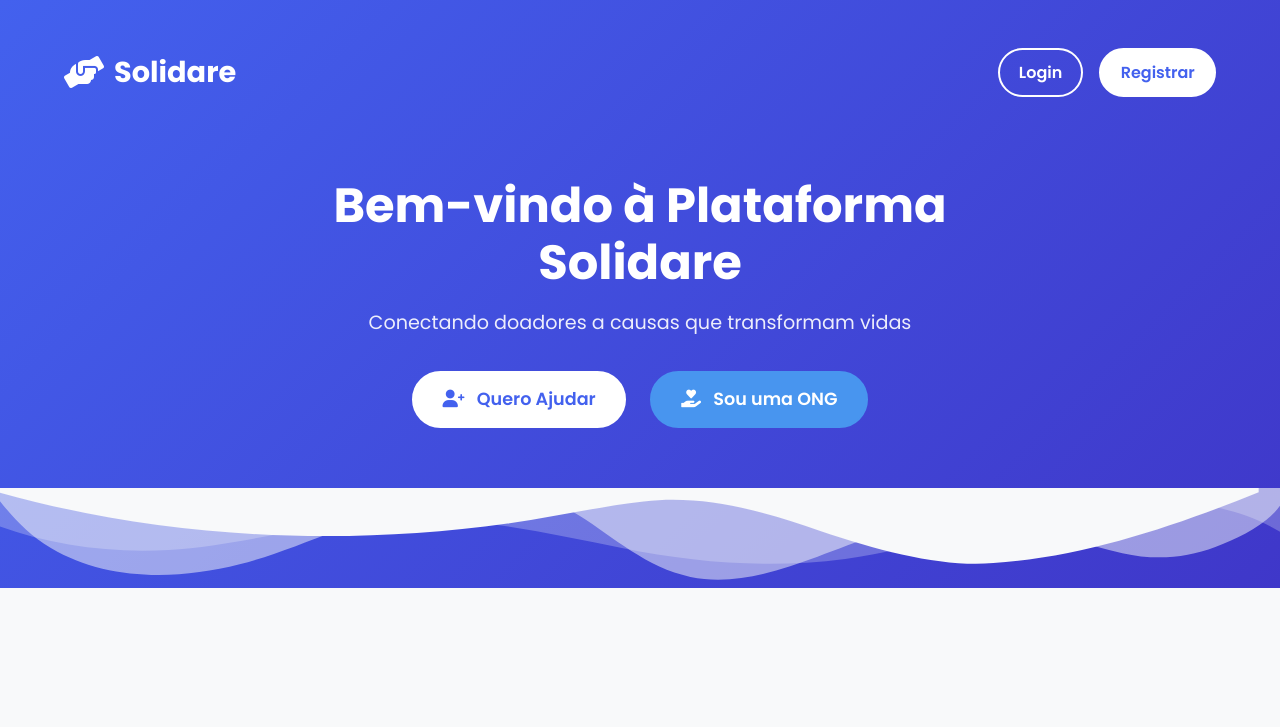
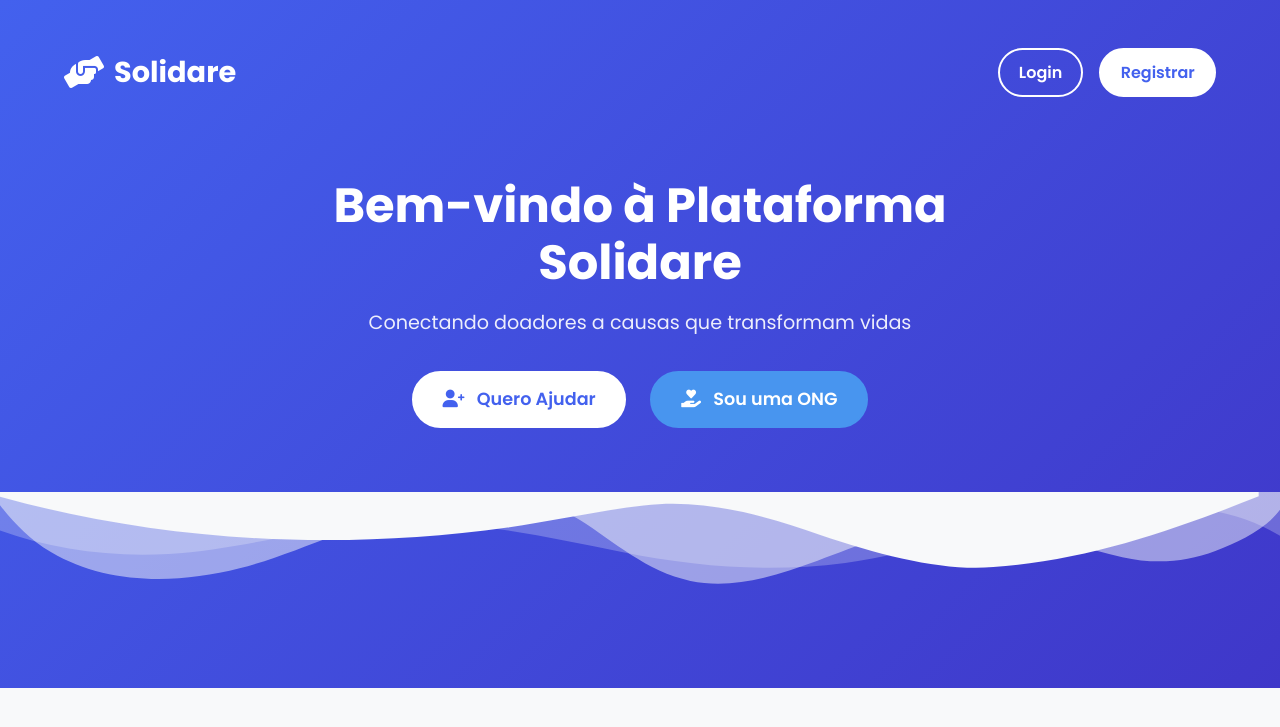
Before and after one commit to r7fael/solidare, a Django app: page / in a window 1280 px wide. Shown: the top 727 px of the page. Run offline with Django 5.2, Linux system fonts and the light colour scheme.

Commit message:
Correção na página home

```diff
--- a/application/static/application/css/home.css
+++ b/application/static/application/css/home.css
@@ -142,7 +142,7 @@ body {
 
 
 .wave {
-    position: absolute;
+    position:relative;
     bottom: 0;
     left: 0;
     width: 100%;
--- a/application/templates/usuarios/login.html
+++ b/application/templates/usuarios/login.html
@@ -28,7 +28,9 @@
             <div class="mensagens-erro">
                 <ul>
                     {% for message in messages %}
-                    <li>{{ message }}</li>
+                        {% if 'login' in message.tags %}
+                        <li>{{ message }}</li>
+                        {% endif %}
                     {% endfor %}
                 </ul>
             </div>
```
